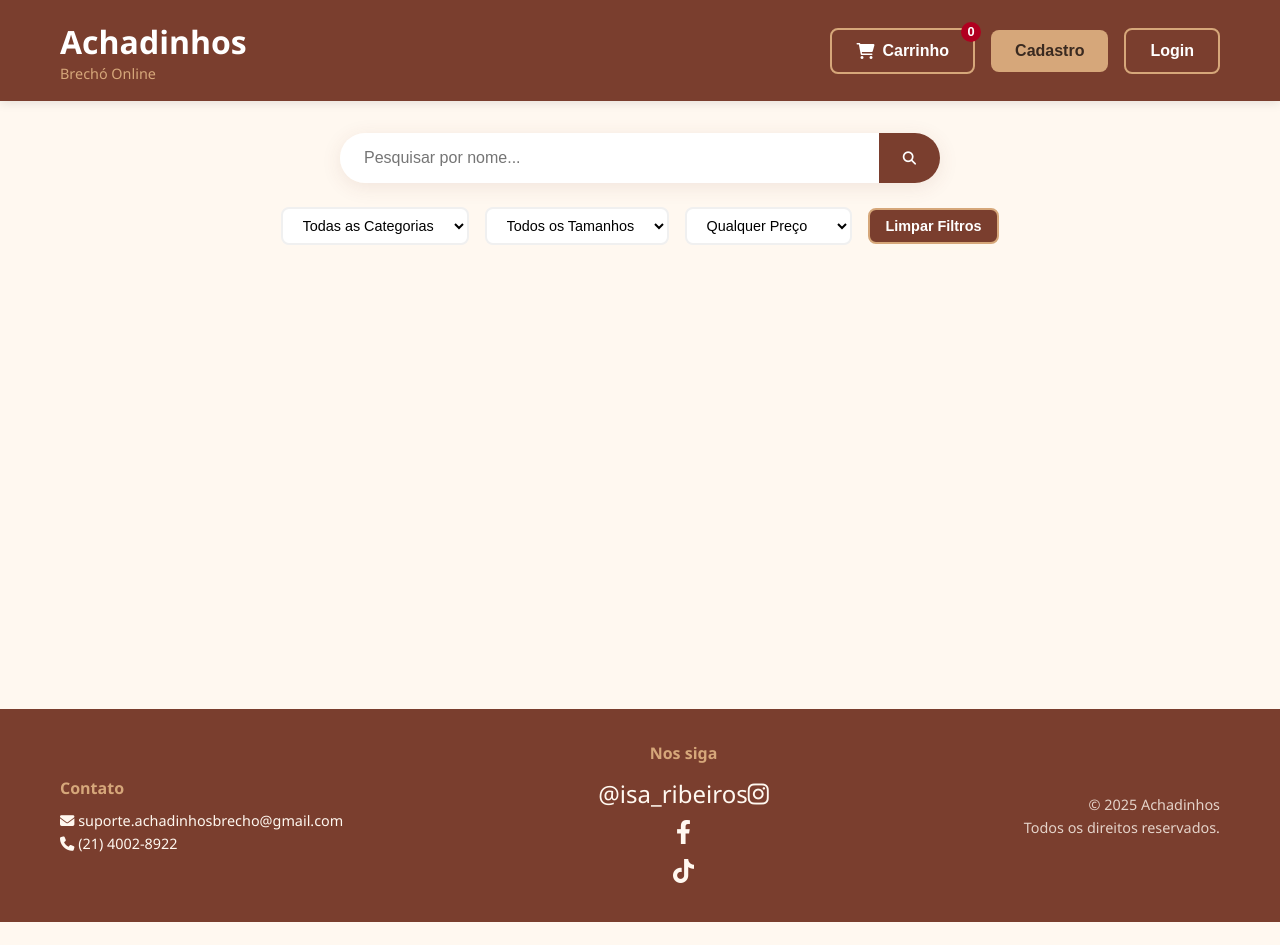
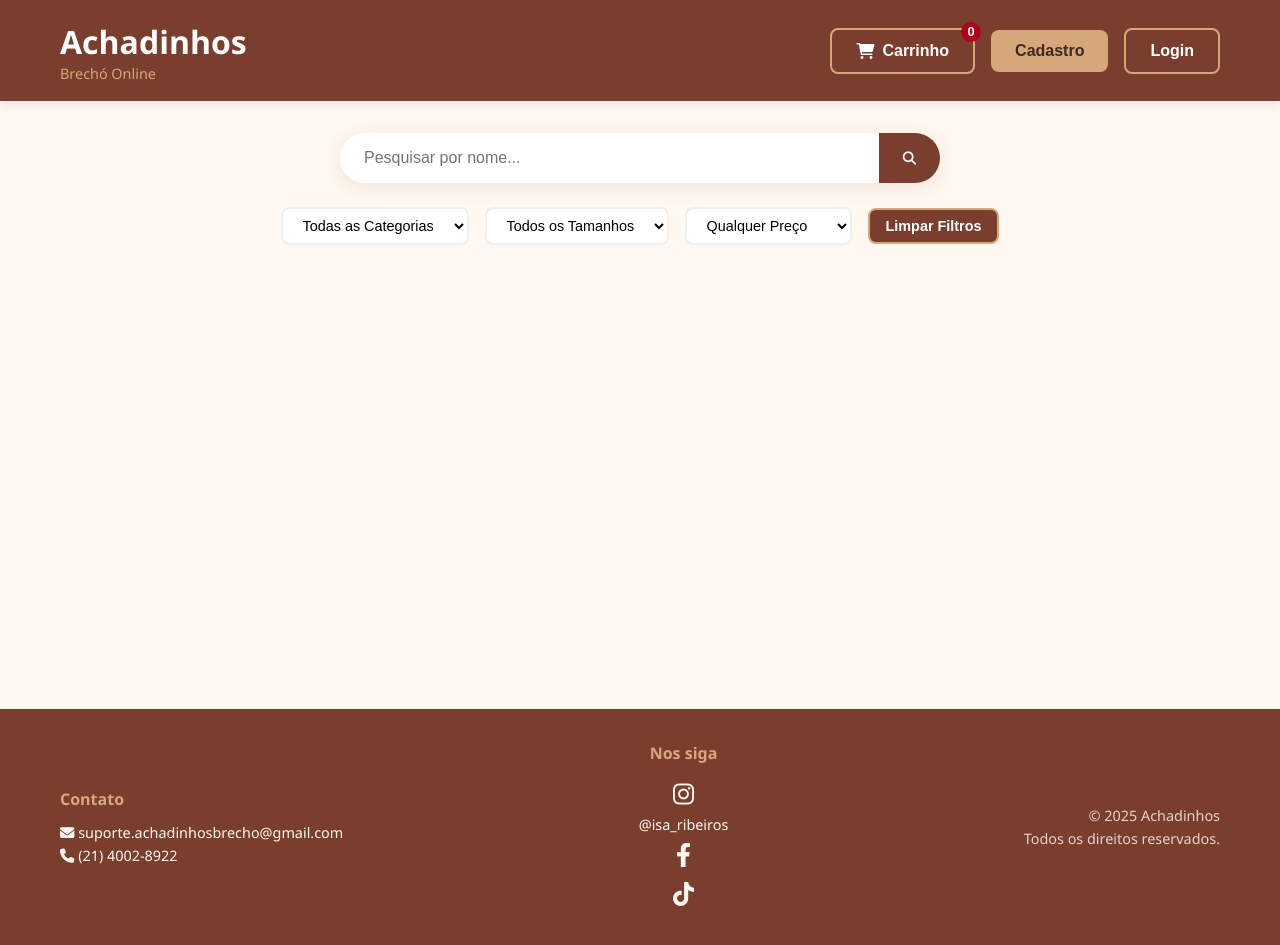
Before and after one commit to Murilocmon/Brecho-online, a website: page index.html in a window 1280 px wide. Before the commit the page ends 922 px from the top, so only its background shows below. Drawn offline with nearby package versions, Linux system fonts and the light colour scheme; no server answers.

Commit message:
Update index.html

```diff
--- a/index.html
+++ b/index.html
@@ -65,7 +65,7 @@
             </div>
             <div class="footer-social">
                 <h4>Nos siga</h4>
-                <a href="#" aria-label="Instagram">@isa_ribeiros<i class="fab fa-instagram"></i></a>
+                <a href="#" aria-label="Instagram"><i class="fab fa-instagram"></i></a> <p>@isa_ribeiros</p>
                 <a href="#" aria-label="Facebook"><i class="fab fa-facebook-f"></i></a>
                 <a href="#" aria-label="TikTok"><i class="fab fa-tiktok"></i></a>
             </div>
```
